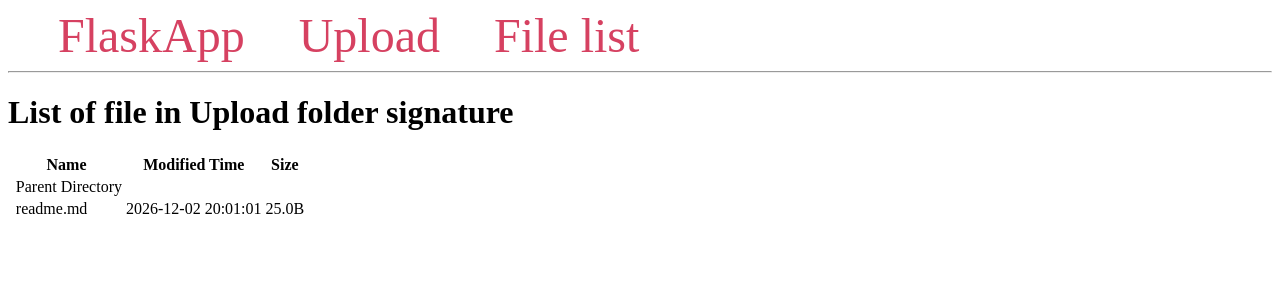
After one commit to INOPIAE/flask-siganture, a Flask app: page /reports/ in a window 1280 px wide. The commit adds this page. Shown: the top 300 px of the page. Run offline with Flask 3, Linux system fonts and the light colour scheme.

Commit message:
add: page to show content of folder upload/signature

```diff
--- a/app.py
+++ b/app.py
@@ -3,6 +3,11 @@ import os
 from flask import  flash, request, redirect, url_for
 from werkzeug.utils import secure_filename
 from datetime import datetime
+
+from flask import abort,  send_file
+from werkzeug.utils import safe_join
+from pathlib import Path
+import datetime as dt
 
 
 UPLOAD_FOLDER = './upload'
@@ -11,13 +16,6 @@ ALLOWED_EXTENSIONS = {'png', 'jpg', 'jpeg', 'gif', 'svg'}
 app = Flask(__name__)
 
 app.config['UPLOAD_FOLDER'] = UPLOAD_FOLDER
-
-messages = [{'title': 'Message One',
-             'content': 'Message One Content'},
-            {'title': 'Message Two',
-             'content': 'Message Two Content'}
-            ]
-
 
 def allowed_file(filename):
     return '.' in filename and \
@@ -29,10 +27,29 @@ def uniqueFilename(filename):
     fname=filename.rsplit('.', 1)
     return fname[0] + '_' + str(unix_timestamp) + '.' + fname[1]
 
+def getReadableByteSize(num, suffix='B') -> str:
+    for unit in ['', 'K', 'M', 'G', 'T', 'P', 'E', 'Z']:
+        if abs(num) < 1024.0:
+            return "%3.1f%s%s" % (num, unit, suffix)
+        num /= 1024.0
+    return "%.1f%s%s" % (num, 'Y', suffix)
+
+def getTimeStampString(tSec: float) -> str:
+    tObj = dt.datetime.fromtimestamp(tSec)
+    tStr = dt.datetime.strftime(tObj, '%Y-%m-%d %H:%M:%S')
+    return tStr
+
+def getIconClassForFilename(fName):
+    fileExt = Path(fName).suffix
+    fileExt = fileExt[1:] if fileExt.startswith(".") else fileExt
+    fileTypes = ["aac", "ai", "bmp", "cs", "css", "csv", "doc", "docx", "exe", "gif", "heic", "html", "java", "jpg", "js", "json", "jsx", "key", "m4p", "md", "mdx", "mov", "mp3",
+                 "mp4", "otf", "pdf", "php", "png", "pptx", "psd", "py", "raw", "rb", "sass", "scss", "sh", "sql", "svg", "tiff", "tsx", "ttf", "txt", "wav", "woff", "xlsx", "xml", "yml"]
+    fileIconClass = f"bi bi-filetype-{fileExt}" if fileExt in fileTypes else "bi bi-file-earmark"
+    return fileIconClass
 
 @app.route('/')
 def index():
-    return render_template('index.html', messages=messages)
+    return render_template('index.html')
 
 
 @app.route('/upload', methods=['GET', 'POST'])
@@ -53,3 +70,36 @@ def upload():
             file.save(os.path.join(app.config['UPLOAD_FOLDER'],'signature', uniqueFilename(filename) ))
             return render_template('download_file.html', fname=filename)
     return render_template('upload.html')
+
+# route handler
+@app.route('/reports/', defaults={'reqPath': ''})
+@app.route('/reports/<path:reqPath>')
+def reports(reqPath):
+    FolderPath = os.path.join(app.config['UPLOAD_FOLDER'],'signature')
+    # Join the base and the requested path
+    # could have done os.path.join, but safe_join ensures that files are not fetched from parent folders of the base folder
+    absPath = safe_join(FolderPath, reqPath)
+
+    # Return 404 if path doesn't exist
+    if not os.path.exists(absPath):
+        return abort(404)
+
+    # Check if path is a file and serve
+    if os.path.isfile(absPath):
+        return send_file(absPath)
+
+    # Show directory contents
+    def fObjFromScan(x):
+        fileStat = x.stat()
+        # return file information for rendering
+        return {'name': x.name,
+                'fIcon': "bi bi-folder-fill" if os.path.isdir(x.path) else getIconClassForFilename(x.name),
+                'relPath': os.path.relpath(x.path, FolderPath).replace("\\", "/"),
+                'mTime': getTimeStampString(fileStat.st_mtime),
+                'size': getReadableByteSize(fileStat.st_size)}
+    fileObjs = [fObjFromScan(x) for x in os.scandir(absPath)]
+    # get parent directory url
+    parentFolderPath = os.path.relpath(
+        Path(absPath).parents[0], FolderPath).replace("\\", "/")
+    return render_template('file_list.html', data={'files': fileObjs,
+                                                 'parentFolder': parentFolderPath})
--- a/templates/base.html
+++ b/templates/base.html
@@ -28,6 +28,7 @@
     <nav>
         <a href="{{ url_for('index') }}">FlaskApp</a>
         <a href="{{ url_for('upload') }}">Upload</a>
+        <a href="{{ url_for('reports') }}">File list</a>
     </nav>
     <hr>
     <div class="content">
--- /dev/null
+++ b/templates/file_list.html
@@ -0,0 +1,37 @@
+{% extends 'base.html' %}
+
+{% block content %}
+
+<h1>List of file in Upload folder signature</h1>
+<table class="table table-striped table-responsive">
+    <thead>
+        <tr>
+            <th>Name</th>
+            <th>Modified Time</th>
+            <th>Size</th>
+        </tr>
+    </thead>
+    <tbody>
+        <tr>
+            <td>
+
+                    <span><i class="bi bi-folder-symlink" style="margin-right:0.3em"></i>Parent Directory</span>
+
+            </td>
+            <td></td>
+            <td></td>
+        </tr>
+        {% for fileObj in data['files'] %}
+        <tr>
+            <td>
+                    <span><i class="{{fileObj['fIcon']}}" style="margin-right:0.3em"></i>{{ fileObj['name'] }}</span>
+                </a>
+            </td>
+            <td>{{fileObj['mTime']}}</td>
+            <td>{{fileObj['size']}}</td>
+        </tr>
+        {% endfor %}
+    </tbody>
+</table>
+
+{% endblock %}
```
Also changed, not shown: installpath.md (+2 -0 lines), templates/index.html (+7 -11 lines).
